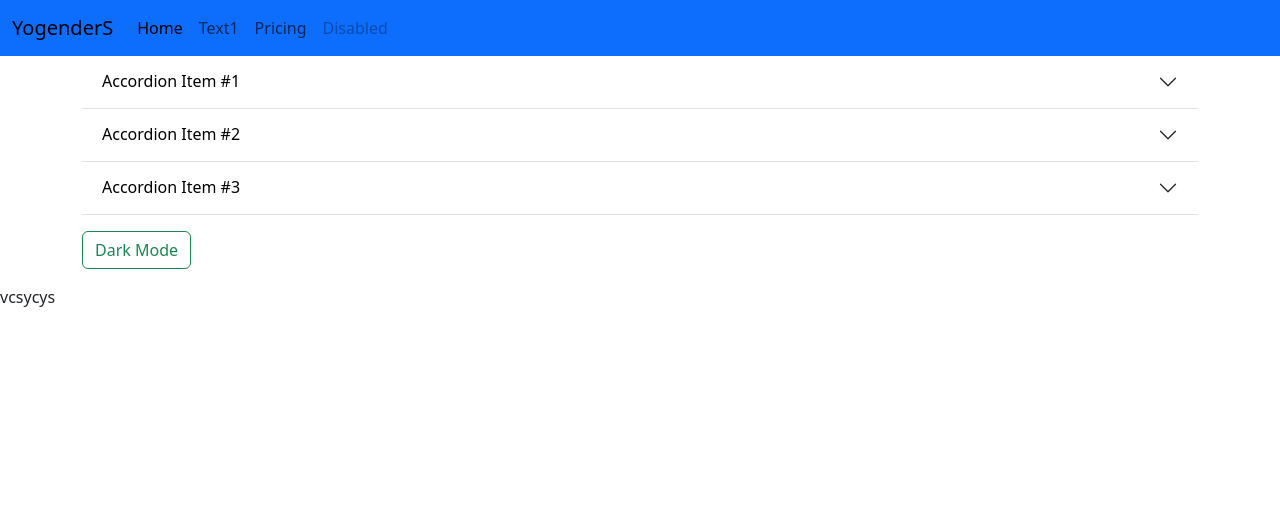
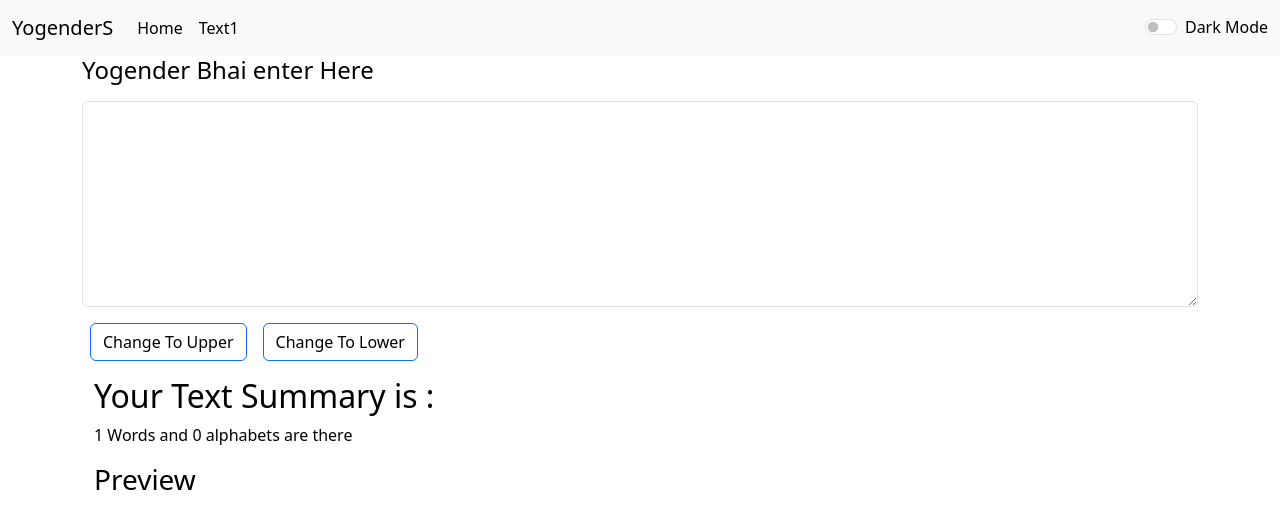
Before and after one commit to theyogender/TextUtils, a React (Create React App) app: page / in a window 1280 px wide. Shown: the top 528 px of the page. Built offline with nearby package versions, Linux system fonts and the light colour scheme.

Commit message:
Adding Dark mode

```diff
--- a/src/App.js
+++ b/src/App.js
@@ -2,24 +2,39 @@ import logo from "./logo.svg";
 
 import "./App.css";
 import Navbar from "./components/Navbar";
-// import Text from "./components/Text";
-import About from "./components/About";
+import Text from "./components/Text";
+import React, { useState } from "react";
+// import About from "./components/About";
+
+
 let Name = "Sujai";
 function App() {
+
+  const [mode, setMode] = useState('light');
+  let chgbg = () => {
+    if (mode === 'light') {
+      setMode('black')
+      document.body.style.backgroundColor = '#A9A9A9';
+    }
+    else {
+      setMode('light');
+      document.body.style.backgroundColor = 'white';
+    }
+  }
   return (
     <>
 
-        <div >
-          <Navbar Title="YogenderS" textAbout="Text1" />
-          {/* <Navbar /> */}
-          {/* <div className="container">
-          <Text name="Yogender Bhai" />
+      <div >
+        <Navbar Title="YogenderS" textAbout="Text1" mode={mode} changebg={chgbg} />
+        {/* <Navbar /> */}
+        <div className="container">
+          <Text name="Yogender Bhai" mode={mode} changebg={chgbg} />
+        </div>
+      </div>
+      {/* <div className="container mp-3">
+          <About />
         </div> */}
-        </div>
-        <div className="container mp-3">
-          <About />
-        </div>
-        <p>vcsycys</p>
+
 
     </>
   );
--- a/src/components/Navbar.js
+++ b/src/components/Navbar.js
@@ -1,42 +1,55 @@
-import React from 'react'
-import PropTypes from 'prop-types'
-
+import React from "react";
+import PropTypes from "prop-types";
 
 export default function Navbar(props) {
   return (
     <div>
-      <nav class="navbar navbar-expand-lg navbar-light bg-primary">
-  <div className="container-fluid">
-    <a className="navbar-brand" href="/">{props.Title}</a>
-    <button className="navbar-toggler" type="button" data-bs-toggle="collapse" data-bs-target="#navbarNav" aria-controls="navbarNav" aria-expanded="false" aria-label="Toggle navigation">
+      <nav class={`navbar navbar-expand-lg navbar-light bg-${props.mode}`}>
+        <div className="container-fluid"  >
+          <a className="navbar-brand " href="/" style={{'color':props.mode==='light'?'black':'white'}} >
+            {props.Title}
+          </a>
+          <button
+            className="navbar-toggler"
+            type="button"
+            data-bs-toggle="collapse"
+            data-bs-target="#navbarNav"
+            aria-controls="navbarNav"
+            aria-expanded="false"
+            aria-label="Toggle navigation"
+          >
             <span className="navbar-toggler-icon"></span>
           </button>
           <div className="collapse navbar-collapse" id="navbarNav">
             <ul className="navbar-nav">
               <li className="nav-item">
-          <a className="nav-link active" aria-current="page" href="/">Home</a>
+                <a className="nav-link active" aria-current="page" href="/" style={{'color':props.mode==='light'?'black':'white'}}>
+                  Home
+                </a>
               </li>
               <li className="nav-item">
-          <a className="nav-link" href="/">{props.textAbout}</a>
+                <a className="nav-link" href="/" style={{'color':props.mode==='light'?'black':'white'}}>
+                  {props.textAbout}
+                </a>
               </li>
-        <li className="nav-item">
-          <a className="nav-link" href="/">Pricing</a>
-        </li>
-        <li className="nav-item">
-          <a className="nav-link disabled" aria-disabled="true">Disabled</a>
-        </li>
+              {/*  */}
             </ul>
           </div>
+          <div class="form-check form-switch">
+          <input class="form-check-input" type="checkbox" id="flexSwitchCheckDefault" onClick={props.changebg}/>
+          <label class="form-check-label" for="flexSwitchCheckDefault"  style={{'color':props.mode==='light'?'black':'white'}}>Dark Mode</label>
         </div>
+        </div>
+
       </nav>
     </div>
-  )
+  );
 }
 
-Navbar.propTypes={
-  Title:PropTypes.string.isRequired,
-  textAbout:PropTypes.string.isRequired
-}
+Navbar.propTypes = {
+  Title: PropTypes.string.isRequired,
+  textAbout: PropTypes.string.isRequired,
+};
 
 // Navbar.defaultProps={
 //   Title:"YogiG",
--- a/src/components/Text.js
+++ b/src/components/Text.js
@@ -23,7 +23,7 @@ export default function Textform(props) {
     <>
       <div className="mb-3">
         <label for="exampleFormControlTextarea1" class="form-label">
-         <h4>{props.name} enter Here </h4>
+         <h4  style={{'color':props.mode==='light'?'black':'white'}}>{props.name} enter Here </h4>
         </label>
         <textarea
           className="form-control "
@@ -31,24 +31,25 @@ export default function Textform(props) {
           value={text}
           onChange={onChange}
           rows="8"
+          style={{'color':props.mode==='light'?'black':'white','backgroundColor':props.mode==='light'?'white':'#A9A9A9'}}
         ></textarea>
       </div>
        {/* <hr/> */}
       <div className="mb-3">
-        <button className="btn btn-outline-success mx-2" onClick={onUpClick} >
+        <button className={`btn btn-outline-${props.mode=='light'?'primary':'dark'} mx-2`} onClick={onUpClick}  style={{'color':props.mode==='light'?'black':'white'}} >
           Change To Upper
         </button>
-        <button className="btn btn-outline-danger " onClick={onLoClick} >
+        <button className={`btn btn-outline-${props.mode=='light'?'primary':'dark'} mx-2`} onClick={onLoClick} style={{'color':props.mode==='light'?'black':'white'}} >
           Change To Lower
         </button>
       </div>
 
-      <div className="container">
-         <h2>Your Text Summary is :</h2>
-         <p>{text.split(" ").length} Words and {text.length} alphabets are there</p>
+      <div className="container"  >
+         <h2 style={{'color':props.mode==='light'?'black':'white'}}>Your Text Summary is :</h2>
+         <p style={{'color':props.mode==='light'?'black':'white'}}>{text.split(" ").length} Words and {text.length} alphabets are there</p>
 
-         <h3>Preview</h3>
-        <p>{text}</p>
+         <h3 style={{'color':props.mode==='light'?'black':'white'}}>Preview</h3>
+        <p style={{'color':props.mode==='light'?'black':'white'}}>{text}</p>
 
 
       </div>
```
Lines whose indentation alone changed are shown as unchanged.
